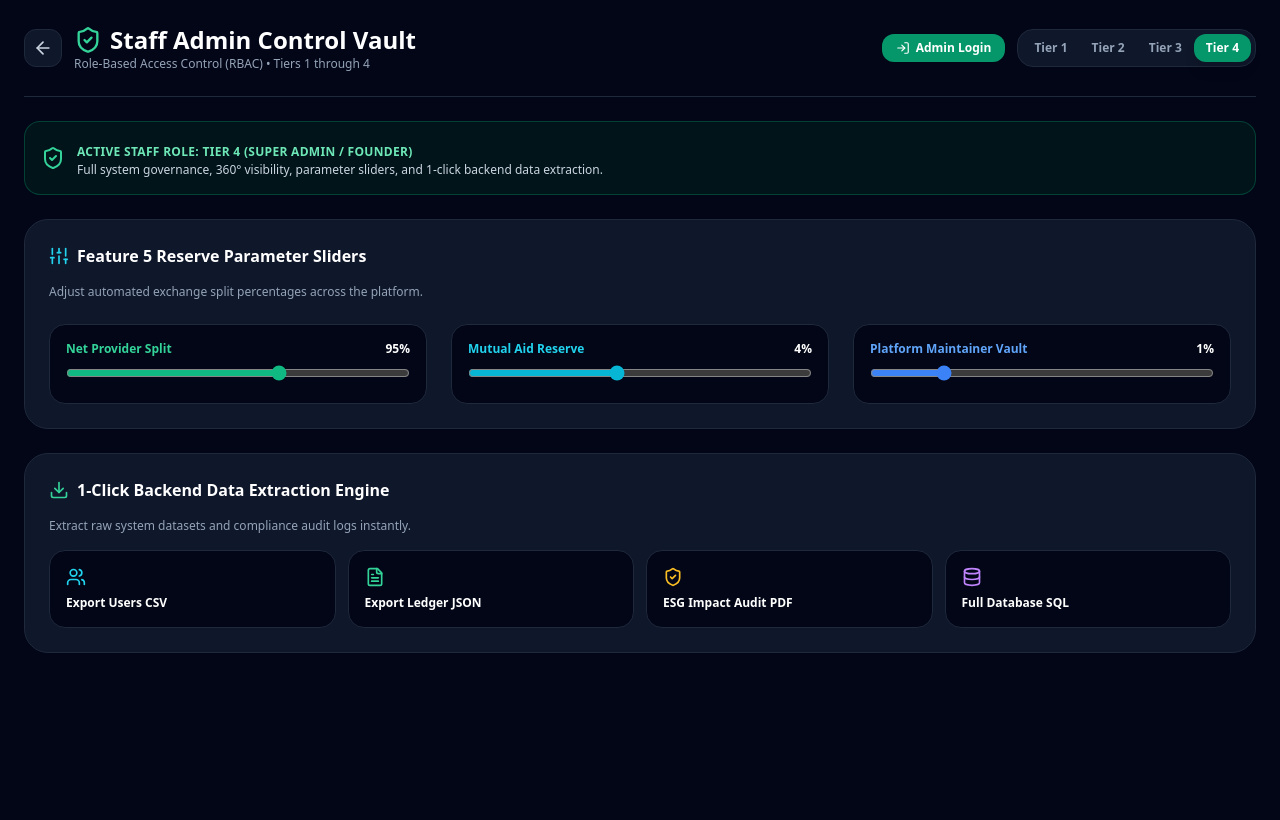
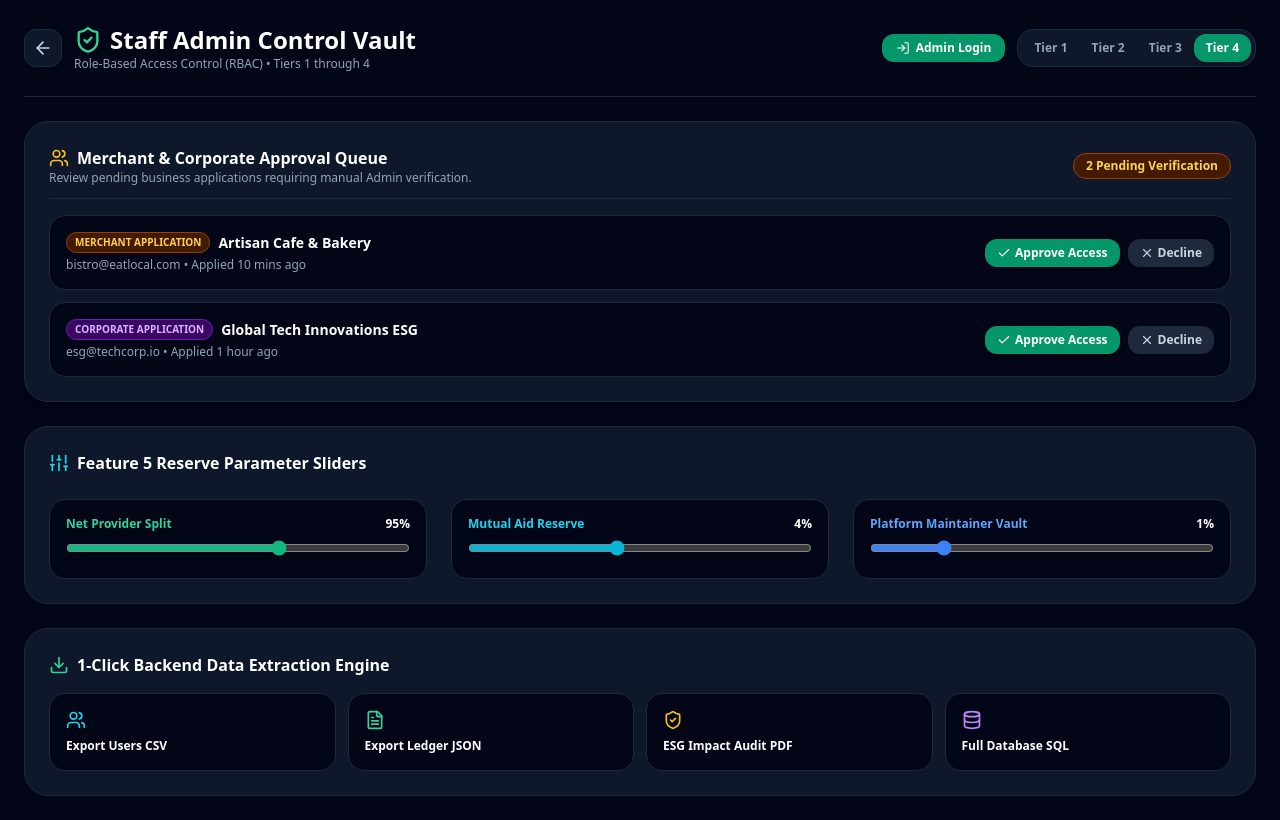
Before and after one commit to time2coin/time2coin, a Next.js app: page /admin in a window 1280 px wide. Built offline with nearby package versions, Linux system fonts and the light colour scheme.

Commit message:
Implement pending applicant queue and approval actions
Added pending applicants state management and approval functions.

```diff
--- a/app/admin/page.tsx
+++ b/app/admin/page.tsx
@@ -3,7 +3,7 @@
 import React, { useState, useEffect } from 'react';
 import {
   ShieldCheck, Sliders, Download, FileText, Database, Users,
-  AlertTriangle, RefreshCw, CheckCircle2, Search, Lock, ArrowLeft, LogIn, LogOut
+  AlertTriangle, RefreshCw, CheckCircle2, Search, Lock, ArrowLeft, LogIn, LogOut, Check, X
 } from 'lucide-react';
 
 export default function AdminControlVault() {
@@ -13,6 +13,12 @@ export default function AdminControlVault() {
   const [vaultSplit, setVaultSplit] = useState<number>(1);
   const [currentUser, setCurrentUser] = useState<any>(null);
 
+  // Pending Applicant Queue State
+  const [pendingApplicants, setPendingApplicants] = useState<any[]>([
+    { email: 'bistro@eatlocal.com', name: 'Artisan Cafe & Bakery', role: 'merchant', date: '10 mins ago' },
+    { email: 'esg@techcorp.io', name: 'Global Tech Innovations ESG', role: 'corporate', date: '1 hour ago' }
+  ]);
+
   useEffect(() => {
     const saved = localStorage.getItem('time2coin_user');
     if (saved) {
@@ -20,15 +26,30 @@ export default function AdminControlVault() {
         setCurrentUser(JSON.parse(saved));
       } catch (e) {}
     }
+
+    const storedPending = JSON.parse(localStorage.getItem('time2coin_pending_approvals') || '[]');
+    if (storedPending.length > 0) {
+      setPendingApplicants(prev => [...prev, ...storedPending]);
+    }
   }, []);
+
+  const handleApproveApplicant = (email: string) => {
+    setPendingApplicants(prev => prev.filter(a => a.email !== email));
+    alert(`APPROVED: Applicant [${email}] has been verified and granted full portal access!`);
+  };
+
+  const handleRejectApplicant = (email: string) => {
+    setPendingApplicants(prev => prev.filter(a => a.email !== email));
+    alert(`REJECTED: Application [${email}] declined.`);
+  };
 
   const handleLogout = () => {
     localStorage.removeItem('time2coin_user');
-    setCurrentUser(null);
+    window.location.href = '/auth';
   };
 
   const handleExportData = (type: 'users' | 'ledger' | 'audit' | 'sql') => {
-    alert(`Initiating 1-Click Data Extraction for: [${type.toUpperCase()}]\nDownloading secure CSV/JSON raw dataset...`);
+    alert(`Initiating 1-Click Data Extraction for: [${type.toUpperCase()}]\nDownloading raw CSV/JSON dataset...`);
   };
 
   return (
@@ -68,11 +89,7 @@ export default function AdminControlVault() {
               <button
                 key={tier}
                 onClick={() => setSelectedTier(tier as any)}
-                className={`px-3 py-1.5 rounded-xl text-xs font-bold transition ${
-                  selectedTier === tier
-                    ? 'bg-emerald-600 text-white shadow-lg'
-                    : 'text-slate-400 hover:text-slate-200'
-                }`}
+                className={`px-3 py-1.5 rounded-xl text-xs font-bold transition ${selectedTier === tier ? 'bg-emerald-600 text-white shadow-lg' : 'text-slate-400 hover:text-slate-200'}`}
               >
                 Tier {tier}
               </button>
@@ -82,27 +99,60 @@ export default function AdminControlVault() {
       </header>
 
       <main className="max-w-7xl mx-auto space-y-6">
-        <div className="bg-emerald-950/40 border border-emerald-800/60 rounded-2xl p-4 flex items-center justify-between">
-          <div className="flex items-center gap-3">
-            <ShieldCheck className="w-6 h-6 text-emerald-400" />
+
+        {/* TIER 1/4 ADMIN APPROVAL QUEUE FOR MERCHANTS & CORPORATES */}
+        <section className="bg-slate-900 border border-slate-800 rounded-3xl p-6 space-y-4 shadow-xl">
+          <div className="flex justify-between items-center border-b border-slate-800 pb-3">
             <div>
-              <span className="text-xs font-bold text-emerald-300 uppercase tracking-wide">
-                Active Staff Role: Tier {selectedTier} {selectedTier === 4 ? '(Super Admin / Founder)' : selectedTier === 3 ? '(Regional Manager)' : selectedTier === 2 ? '(Clearinghouse Auditor)' : '(Support & Moderator)'}
-              </span>
-              <p className="text-xs text-slate-300">
-                {selectedTier === 4 ? 'Full system governance, 360° visibility, parameter sliders, and 1-click backend data extraction.' : selectedTier === 3 ? 'Regional pilot monitoring and local merchant onboarding.' : selectedTier === 2 ? 'Merchant 500-coin cash payout audits & CSR corporate credit receipts.' : 'User dispute ticket resolution and NLP content safety alerts.'}
-              </p>
+              <h2 className="text-base font-bold text-white flex items-center gap-2">
+                <Users className="w-5 h-5 text-amber-400" /> Merchant & Corporate Approval Queue
+              </h2>
+              <p className="text-xs text-slate-400">Review pending business applications requiring manual Admin verification.</p>
             </div>
+            <span className="text-xs font-bold bg-amber-950 text-amber-300 border border-amber-800 px-3 py-1 rounded-full">
+              {pendingApplicants.length} Pending Verification
+            </span>
           </div>
-        </div>
 
+          {pendingApplicants.length === 0 ? (
+            <div className="p-6 bg-slate-950 rounded-2xl border border-slate-800 text-center text-xs text-slate-400">
+              <CheckCircle2 className="w-8 h-8 text-emerald-400 mx-auto mb-2" />
+              All business applications have been processed! No pending approvals in queue.
+            </div>
+          ) : (
+            <div className="space-y-3">
+              {pendingApplicants.map((app) => (
+                <div key={app.email} className="bg-slate-950 border border-slate-800 rounded-2xl p-4 flex flex-wrap items-center justify-between gap-3">
+                  <div>
+                    <div className="flex items-center gap-2">
+                      <span className={`text-[10px] font-bold uppercase px-2 py-0.5 rounded-full ${app.role === 'merchant' ? 'bg-amber-950 text-amber-300 border border-amber-800' : 'bg-purple-950 text-purple-300 border border-purple-800'}`}>
+                        {app.role} Application
+                      </span>
+                      <h4 className="font-bold text-white text-sm">{app.name}</h4>
+                    </div>
+                    <span className="text-xs text-slate-400 block mt-1">{app.email} • Applied {app.date}</span>
+                  </div>
+
+                  <div className="flex gap-2">
+                    <button onClick={() => handleApproveApplicant(app.email)} className="px-3 py-1.5 bg-emerald-600 hover:bg-emerald-500 text-white rounded-xl text-xs font-bold transition flex items-center gap-1 shadow-md">
+                      <Check className="w-3.5 h-3.5" /> Approve Access
+                    </button>
+                    <button onClick={() => handleRejectApplicant(app.email)} className="px-3 py-1.5 bg-slate-800 hover:bg-rose-900 text-slate-300 hover:text-white rounded-xl text-xs font-bold transition flex items-center gap-1">
+                      <X className="w-3.5 h-3.5" /> Decline
+                    </button>
+                  </div>
+                </div>
+              ))}
+            </div>
+          )}
+        </section>
+
+        {/* TIER 4: GLOBAL PARAMETER SLIDERS */}
         {selectedTier === 4 && (
           <section className="bg-slate-900 border border-slate-800 rounded-3xl p-6 space-y-4">
             <h2 className="text-base font-bold text-white flex items-center gap-2">
               <Sliders className="w-5 h-5 text-cyan-400" /> Feature 5 Reserve Parameter Sliders
             </h2>
-            <p className="text-xs text-slate-400">Adjust automated exchange split percentages across the platform.</p>
-
             <div className="grid grid-cols-1 md:grid-cols-3 gap-6 pt-2">
               <div className="space-y-2 bg-slate-950 p-4 rounded-2xl border border-slate-800">
                 <div className="flex justify-between text-xs font-bold">
@@ -131,13 +181,12 @@ export default function AdminControlVault() {
           </section>
         )}
 
+        {/* DATA EXTRACTION ENGINE */}
         {(selectedTier === 4 || selectedTier === 2) && (
           <section className="bg-slate-900 border border-slate-800 rounded-3xl p-6 space-y-4">
             <h2 className="text-base font-bold text-white flex items-center gap-2">
               <Download className="w-5 h-5 text-emerald-400" /> 1-Click Backend Data Extraction Engine
             </h2>
-            <p className="text-xs text-slate-400">Extract raw system datasets and compliance audit logs instantly.</p>
-
             <div className="grid grid-cols-2 sm:grid-cols-4 gap-3">
               <button onClick={() => handleExportData('users')} className="p-4 bg-slate-950 hover:bg-slate-800 border border-slate-800 rounded-2xl text-left transition space-y-2">
                 <Users className="w-5 h-5 text-cyan-400" />
```
